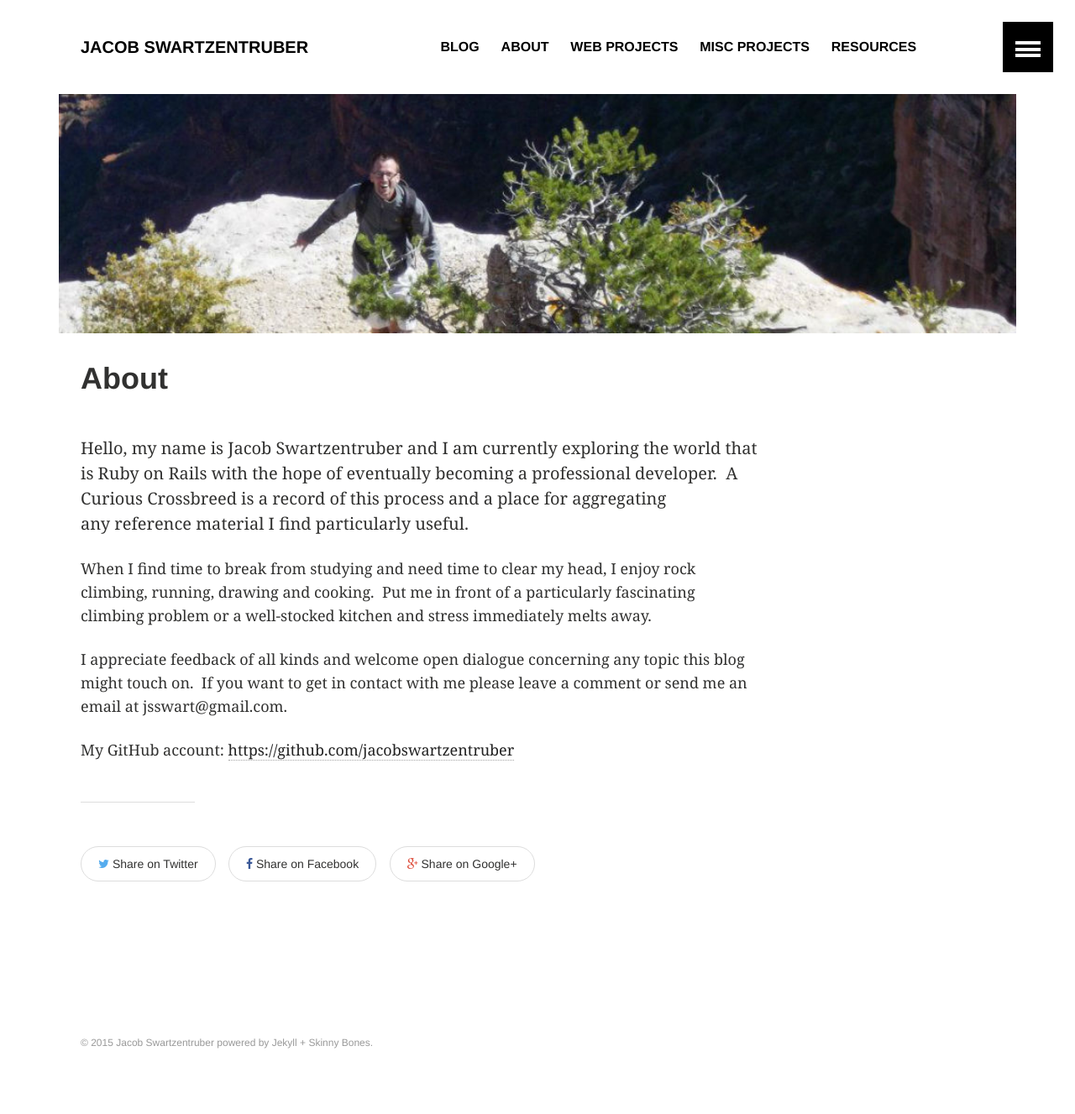
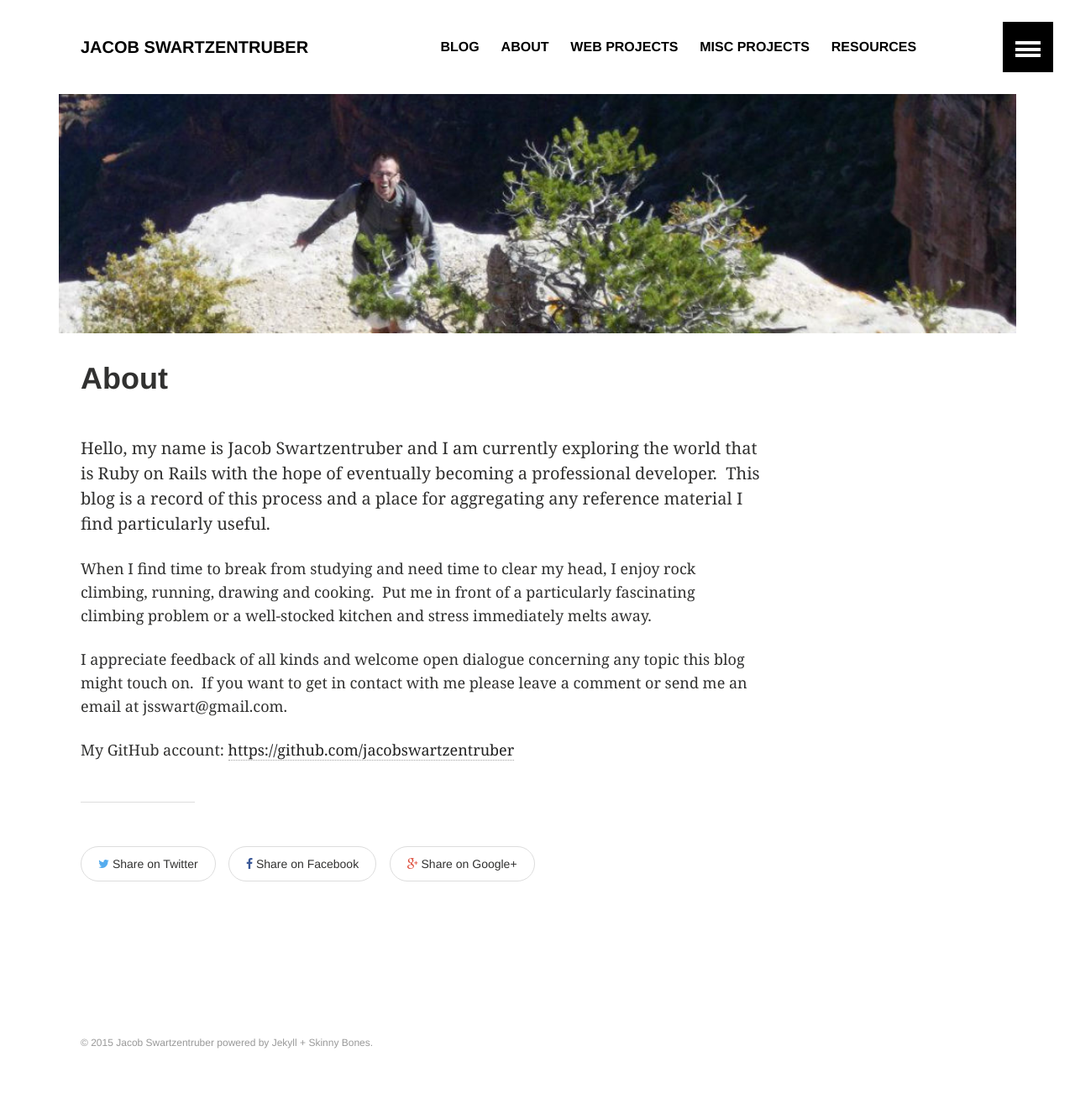
Before and after one commit to jacobswartzentruber/old-jekyll-portfolio, a Jekyll site: the page built from about/index.html, in a window 1280 px wide. Shown: the whole page at 84% size. Built offline with Jekyll 4.4.1, drawn with Linux system fonts in a browser that asks for light colours.

Commit message:
Updated README

```diff
--- a/about/index.html
+++ b/about/index.html
@@ -5,7 +5,7 @@ type: page
 image:
   feature: about-feature.jpg
 ---
-<p>Hello, my name is Jacob Swartzentruber and I am currently exploring the world that is Ruby on Rails with the hope of eventually becoming a professional developer.  A Curious Crossbreed is a record of this process and a place for aggregating any reference material I find particularly useful.</p>
+<p>Hello, my name is Jacob Swartzentruber and I am currently exploring the world that is Ruby on Rails with the hope of eventually becoming a professional developer.  This blog is a record of this process and a place for aggregating any reference material I find particularly useful.</p>
 <p>When I find time to break from studying and need time to clear my head, I enjoy rock climbing, running, drawing and cooking.  Put me in front of a particularly fascinating climbing problem or a well-stocked kitchen and stress immediately melts away.</p>
 <p>I appreciate feedback of all kinds and welcome open dialogue concerning any topic this blog might touch on.  If you want to get in contact with me please leave a comment or send me an email at jsswart@gmail.com.</p>
 <p>My GitHub account: <a href="https://github.com/jacobswartzentruber">https://github.com/jacobswartzentruber</a></p>
```
Also changed, not shown: README.md.
